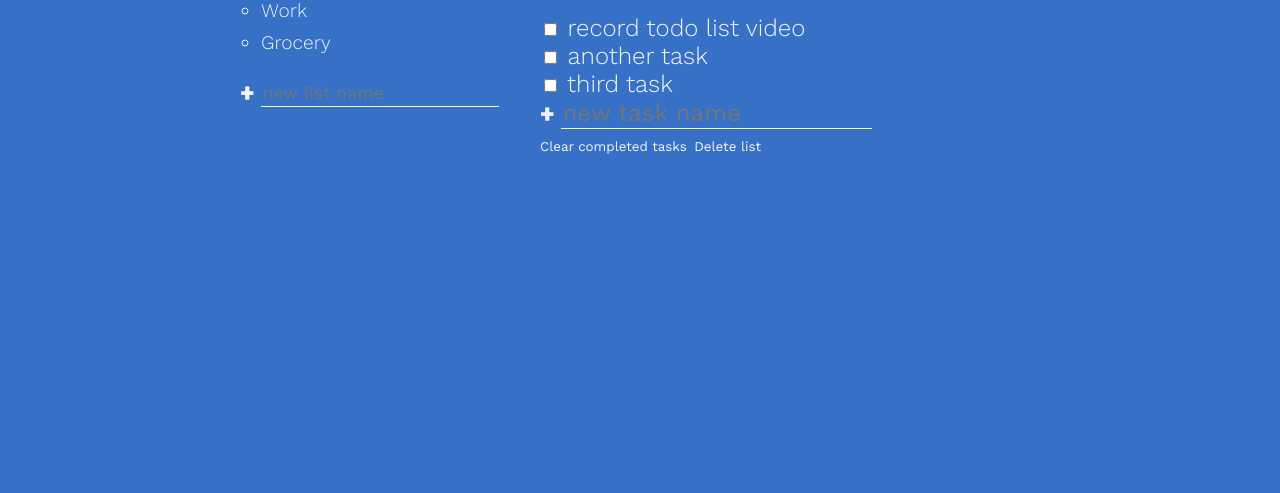
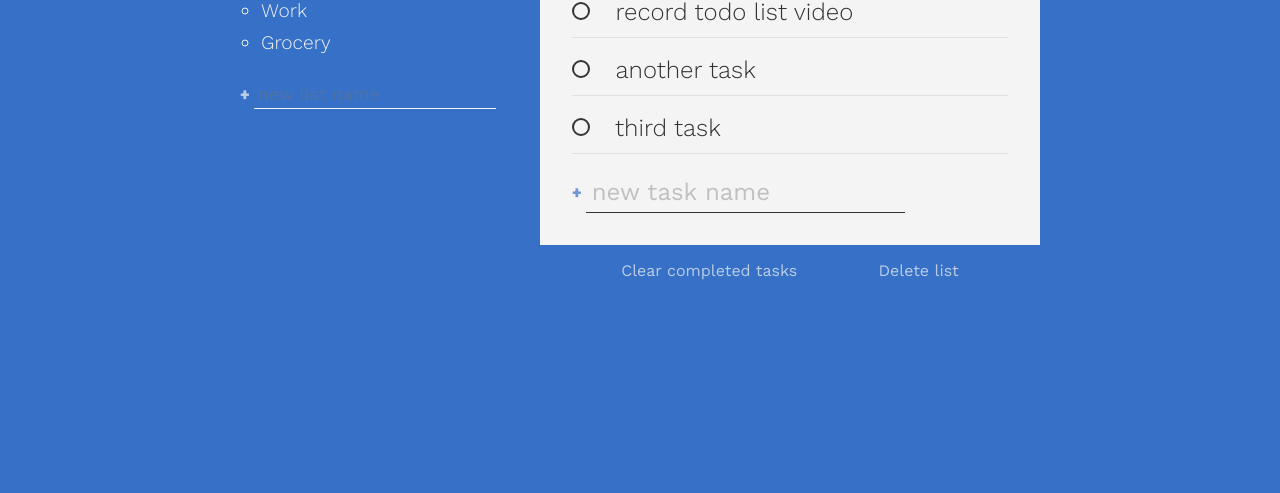
Before and after one commit to nurlight05/learning-todo-app, a plain HTML site: page index.html in a window 1280 px wide. Shown: the part 307-800 px from the top of the page. Drawn offline with nearby package versions, Linux system fonts and the light colour scheme.

Commit message:
Styling part is finished.

```diff
--- a/index.html
+++ b/index.html
@@ -14,9 +14,9 @@
     <div class="all-tasks">
         <h2 class="task-list-title">My lists</h2>
         <ul class="task-list">
-            <li class="active-list">Youtube</li>
-            <li>Work</li>
-            <li>Grocery</li>
+            <li class="list-name active-list">Youtube</li>
+            <li class="list-name">Work</li>
+            <li class="list-name">Grocery</li>
         </ul>
 
         <form action="">
--- a/scss/main.scss
+++ b/scss/main.scss
@@ -49,6 +49,14 @@ body {
     padding-left: 1.1em;
 }
 
+.list-name {
+    cursor: pointer;
+}
+
+.list-name:hover {
+    opacity: 0.7;
+}
+
 form {
     display: flex;
 }
@@ -81,6 +89,11 @@ form {
     outline: none;
     transition: border-bottom 150ms ease-in;
     order: 2;
+    padding: 0.25em;
+}
+
+.new::placeholder {
+    opacity: .4;
 }
 
 .new:focus {
@@ -88,11 +101,15 @@ form {
 }
 
 .new:focus::placeholder {
-    opacity: 0.2;
+    opacity: 0.15;
 }
 
 .new.list {
     font-size: 1.1rem;
+}
+
+.new.task {
+    margin-bottom: 0;
 }
 
 .active-list {
@@ -100,5 +117,141 @@ form {
 }
 
 .todo-list {
+    --spacer: 2rem;
     grid-area: active;
+    background: var(--clr-light);
+    color: var(--clr-dark);
 }
+
+.todo-header {
+    padding: var(--spacer);
+    background: #e4e4e4;
+    display: flex;
+    align-items: center;
+    justify-content: space-between;
+}
+
+.list-title {
+    margin: 0 1em 0 0;
+}
+
+.task-count {
+    margin: 0;
+    font-size: 1rem;
+}
+
+.todo-body {
+    padding: var(--spacer);
+    position: relative;
+}
+
+.new-task-creator .create {
+    color: var(--clr-primary);
+}
+
+[type="checkbox"] {
+    opacity: 0;
+    position: absolute;
+}
+
+.task label {
+    display: flex-inline;
+    align-items: center;
+    position: relative;
+    margin-bottom: 1.5em;
+}
+
+.task::after {
+    content: "";
+    position: absolute;
+    right: 0;
+    left: 0;
+    bottom: -0.5em;
+    height: 1px;
+    background: currentColor;
+    opacity: .1;
+}
+
+.task {
+    position: relative;
+    margin-bottom: 1.25em;
+}
+
+.custom-checkbox {
+    --size: .75em;
+    display: inline-block;
+    width: var(--size);
+    height: var(--size);
+    margin-right: var(--size);
+    cursor: pointer;
+    border: 2px solid currentColor;
+    border-radius: 50%;
+    transform: scale(1);
+    transition: transform 300ms ease-in-out;
+}
+
+.task:hover .custom-checkbox,
+[type="checkbox"]:focus + label .custom-checkbox {
+    transform: scale(1.2);
+    color: var(--clr-primary);
+}
+
+[type="checkbox"]:checked + label .custom-checkbox {
+    background: var(--clr-primary);
+    border-color: var(--clr-primary);
+    box-shadow: inset 0 0 0px 2px white;
+}
+
+[type="checkbox"]:checked + label {
+    opacity: 0.5;
+}
+
+.task label::after {
+    content: "";
+    position: absolute;
+    left: 0;
+    right: 0;
+    top: 50%;
+    left: 1.5em;
+    height: 3px;
+    background: currentColor;
+    transform: scaleX(0);
+    transform-origin: right;
+    transition: transform 300ms ease-in-out;
+}
+
+[type="checkbox"]:checked + label::after {
+    transform: scaleX(1);
+    transform-origin: left;
+}
+
+.delete-stuff {
+    display: flex;
+    justify-content: space-evenly;
+    position: absolute;
+    width: 100%;
+    left: 0;
+    bottom: -35px;
+    color: var(--clr-light);
+    font-weight: 700;
+}
+
+.btn.create {
+    opacity: .7;
+    font-size: 1rem;
+    transition: color 200ms;
+}
+
+.btn.create:hover {
+    color: var(--clr-warning);
+}
+
+.btn.delete {
+    opacity: .7;
+    font-size: 1rem;
+    transition: color 200ms;
+}
+
+.btn.delete:hover {
+    color: var(--clr-warning);
+}
```
Also changed, not shown: css/main.css, 1 other file.
